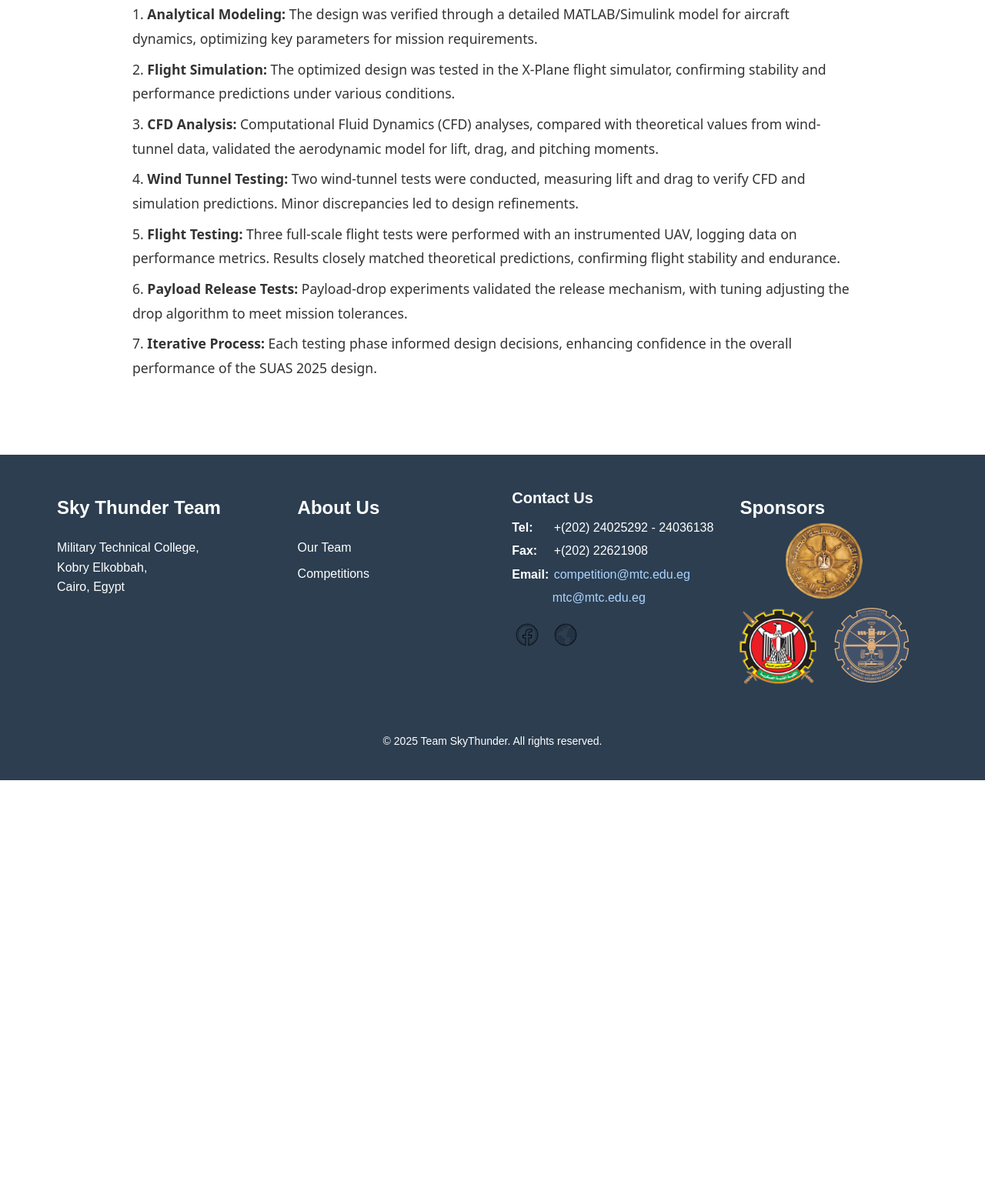
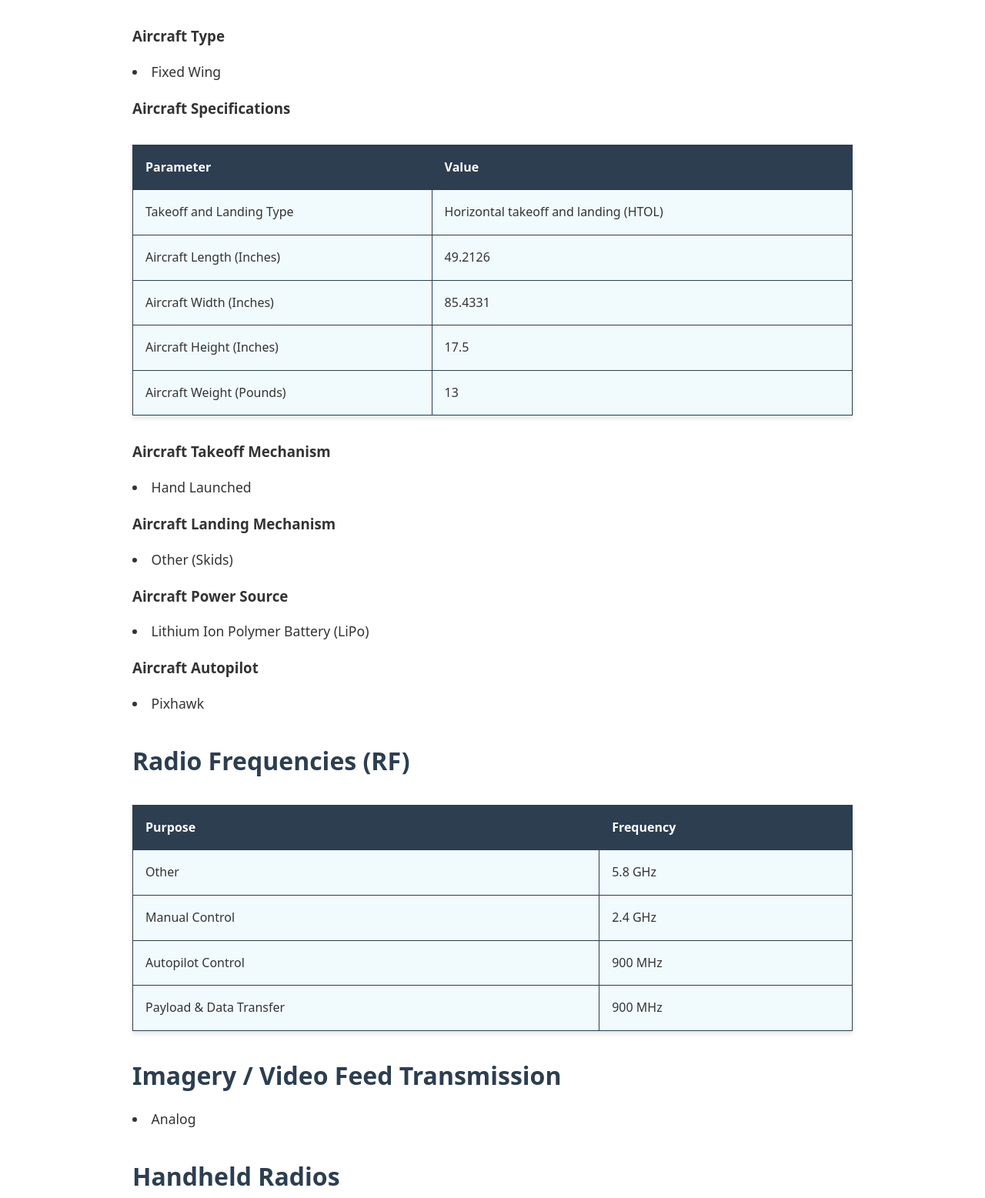
Before and after one commit to YoussefAbosreaa/Sky-Thunder-Webpage, a plain HTML site: page suas.html in a window 1280 px wide. Shown: the part 5082-6639 px from the top of the page at 77% size. Before the commit the page ends 6096 px from the top, so only its background shows below. Drawn offline with Linux system fonts and the light colour scheme.

Commit message:
Update suas.html

```diff
--- a/suas.html
+++ b/suas.html
@@ -198,6 +198,7 @@
         <img src="assets/Gallery/Horus/3.jpg" width="200px" />
         <img src="assets/Gallery/Horus/4.jpg" width="200px" />
       </div>
+
       <div class="plane-special">
         <section>
           <h2>Design Strategy</h2>
@@ -227,7 +228,7 @@
               ratio of 6–7 for high lift-to-drag efficiency.
             </li>
             <li>
-              Compared NACA 0007 airfoil with Eppler E207; the latter was
+              Compared NACA 0007 airfoil with Eppler E179; the latter was
               selected for better lift-to-drag performance at low Reynolds
               numbers.
             </li>
@@ -291,7 +292,77 @@
             </li>
           </ul>
         </section>
+      </div>
+      <div class="plane-special factsheet">
+        <h3>Aircraft Type</h3>
+  <ul>
+    <li>Fixed Wing</li>
+  </ul>
 
+  <h3>Aircraft Specifications</h3>
+  <table border="1" cellpadding="5">
+    <thead>
+      <tr>
+        <th>Parameter</th>
+        <th>Value</th>
+      </tr>
+    </thead>
+    <tbody>
+      <tr><td>Takeoff and Landing Type</td><td>Horizontal takeoff and landing (HTOL)</td></tr>
+      <tr><td>Aircraft Length (Inches)</td><td>49.2126</td></tr>
+      <tr><td>Aircraft Width (Inches)</td><td>85.4331</td></tr>
+      <tr><td>Aircraft Height (Inches)</td><td>17.5</td></tr>
+      <tr><td>Aircraft Weight (Pounds)</td><td>13</td></tr>
+    </tbody>
+  </table>
+
+  <h3>Aircraft Takeoff Mechanism</h3>
+  <ul>
+    <li>Hand Launched</li>
+  </ul>
+
+  <h3>Aircraft Landing Mechanism</h3>
+  <ul>
+    <li>Other (Skids)</li>
+  </ul>
+
+  <h3>Aircraft Power Source</h3>
+  <ul>
+    <li>Lithium Ion Polymer Battery (LiPo)</li>
+  </ul>
+
+  <h3>Aircraft Autopilot</h3>
+  <ul>
+    <li>Pixhawk</li>
+  </ul>
+
+  <h2>Radio Frequencies (RF)</h2>
+  <table border="1" cellpadding="5">
+    <thead>
+      <tr>
+        <th>Purpose</th>
+        <th>Frequency</th>
+      </tr>
+    </thead>
+    <tbody>
+      <tr><td>Other</td><td>5.8 GHz</td></tr>
+      <tr><td>Manual Control</td><td>2.4 GHz</td></tr>
+      <tr><td>Autopilot Control</td><td>900 MHz</td></tr>
+      <tr><td>Payload & Data Transfer</td><td>900 MHz</td></tr>
+    </tbody>
+  </table>
+
+  <h2>Imagery / Video Feed Transmission</h2>
+  <ul>
+    <li>Analog</li>
+  </ul>
+
+  <h2>Handheld Radios</h2>
+  <ul>
+    <li>Yes</li>
+  </ul>
+      </div>
+      <div class="plane-special">
         <section>
           <h2>Testing Strategy for SUAS 2025 Design</h2>
           <ol>
```
